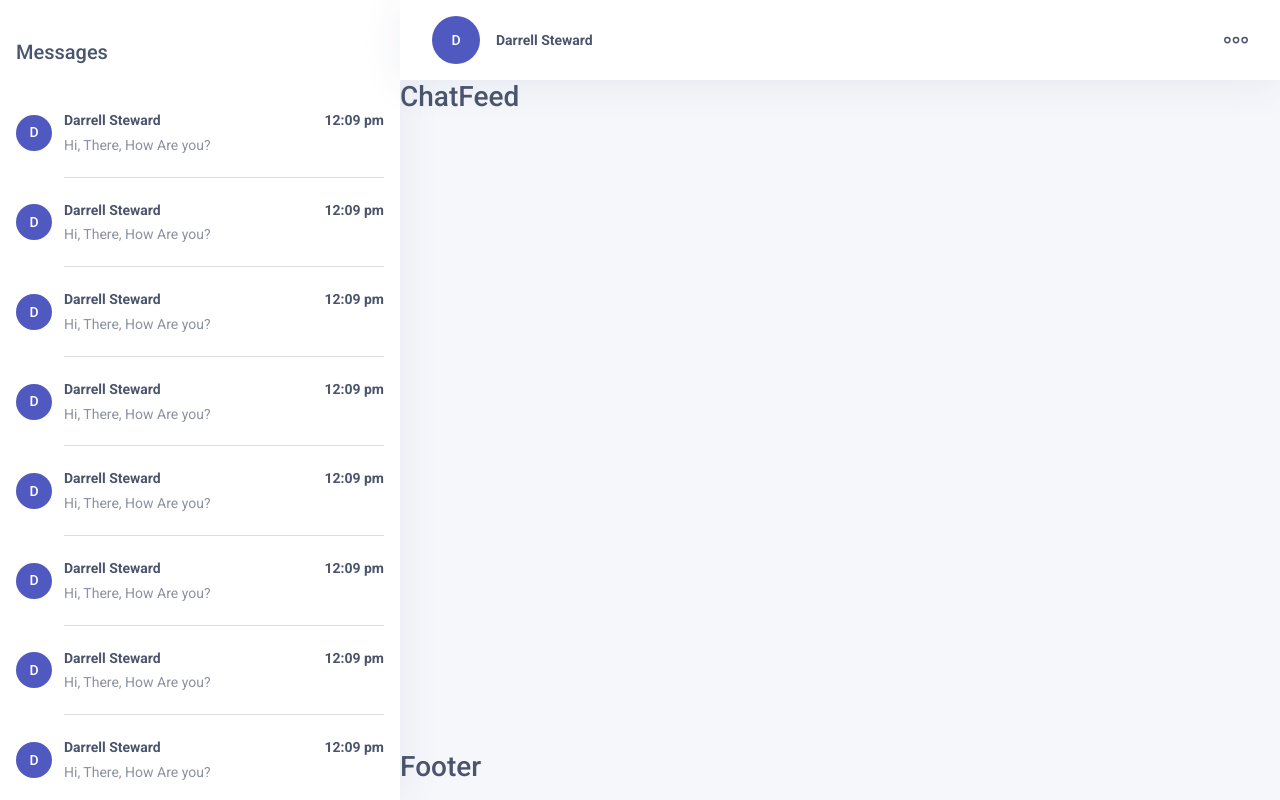
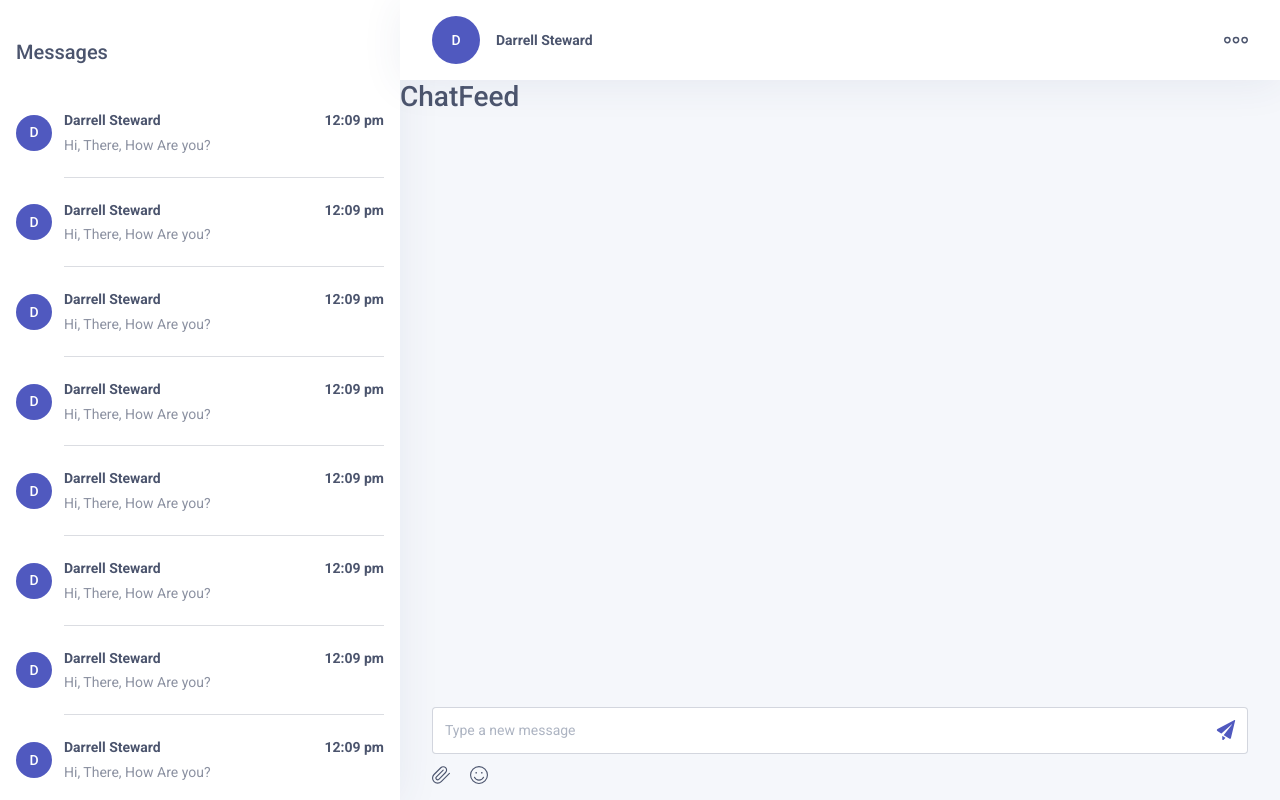
Before and after one commit to sachie-hayashi/chat-app, a React (Create React App) app: page / in a window 1280 px wide. Built offline with nearby package versions, Linux system fonts and the light colour scheme.

Commit message:
chore: create chat footer ui

```diff
--- a/src/components/ChatCard/ChatCard.module.scss
+++ b/src/components/ChatCard/ChatCard.module.scss
@@ -46,7 +46,7 @@
     display: block;
     @include position(absolute, $bottom: calc(var(--chat-link-padding-y) * -1));
     width: 100%;
-    border-bottom: $border-width solid rgba($secondary, 0.2);
+    border-bottom: $border-width solid $border-color;
     content: '';
   }
 
--- a/src/components/Icon/Icon.js
+++ b/src/components/Icon/Icon.js
@@ -2,6 +2,7 @@ import PropTypes from 'prop-types';
 import { ReactComponent as ThreeDots } from '../../assets/icon-three-dots.svg';
 import { ReactComponent as Paperclip } from '../../assets/icon-paperclip.svg';
 import { ReactComponent as SmileySmile } from '../../assets/icon-smiley-smile.svg';
+import { ReactComponent as PaperPlane } from '../../assets/icon-paper-plane.svg';
 
 /**
  * Renders a SVG icon
@@ -19,6 +20,8 @@ const Icon = ({ name, ...attr }) => {
       return <Paperclip {...attr} />;
     case 'smiley-smile':
       return <SmileySmile {...attr} />;
+    case 'paper-plane':
+      return <PaperPlane {...attr} />;
     default:
       return;
   }
--- a/src/layouts/Footer/Footer.js
+++ b/src/layouts/Footer/Footer.js
@@ -1,7 +1,62 @@
+import { useState } from 'react';
+import Icon from '../../components/Icon';
+import styles from './Footer.module.scss';
+
 const Footer = () => {
+  const [input, setInput] = useState('');
+
+  const handleSubmit = e => {
+    e.preventDefault();
+
+    console.log('** input: ', input);
+
+    setInput('');
+  };
+
+  const handleUpload = e => {
+    console.log('** file: ', e.target.files[0]);
+  };
+
   return (
-    <div>
-      <h2>Footer</h2>
+    <div className="py-3">
+      <div className="container-fluid-px-lg">
+        {/* Message Form */}
+        <form className="position-relative" onSubmit={handleSubmit}>
+          <textarea
+            name="message"
+            value={input}
+            rows={1}
+            className={`${styles.textarea} form-control`}
+            placeholder="Type a new message"
+            onChange={e => setInput(e.target.value)}
+          />
+          <button type="submit" className={styles.submit}>
+            <Icon name="paper-plane" />
+          </button>
+        </form>
+
+        <ul className={`${styles.inputList} list-unstyled`}>
+          <li>
+            {/* Image Upload */}
+            <label>
+              <input
+                type="file"
+                name="file"
+                accept="image/*"
+                className="visually-hidden"
+                onChange={handleUpload}
+              />
+              <Icon name="paperclip" />
+            </label>
+          </li>
+
+          <li>
+            <button type="button">
+              <Icon name="smiley-smile" />
+            </button>
+          </li>
+        </ul>
+      </div>
     </div>
   );
 };
--- a/src/layouts/Footer/Footer.module.scss
+++ b/src/layouts/Footer/Footer.module.scss
@@ -0,0 +1,26 @@
+@import '../../styles/core';
+
+.textarea {
+  padding-right: calc($input-padding-x * 2 + 20px) !important;
+  resize: none;
+}
+
+.submit {
+  @include position(absolute, $top: 0, $right: 0, $bottom: 0);
+  padding-right: $input-padding-x;
+}
+
+.inputList {
+  display: flex;
+  column-gap: 1.25rem;
+  margin-top: 0.75rem;
+
+  label {
+    cursor: pointer;
+  }
+
+  svg {
+    width: 1.125rem;
+    height: 1.125rem;
+  }
+}
--- a/src/styles/utils/_variables.scss
+++ b/src/styles/utils/_variables.scss
@@ -5,6 +5,7 @@
 /* ------- Colors ------- */
 $primary: #5059bf;
 $secondary: #4b546d;
+$secondary-light: rgba($secondary, 0.2);
 $tertiary: #f1f1fa;
 $light: #f5f7fb;
 $white: #fff;
@@ -67,11 +68,11 @@ $gutter-width-lg: 32px;
 
 /* ------- Borders ------- */
 $border-width: 1px;
-$border-color: $text-muted;
+$border-color: $secondary-light;
 
 $border-radius: 0.25rem;
 $border-radius-sm: 0.125rem;
-$border-radius-lg: 0.5rem;
+$border-radius-lg: 0.75rem;
 
 /* ------- Box Shadow ------- */
 $box-shadow: 0 0.25rem 2.5rem $shadow-color;
@@ -95,6 +96,7 @@ $input-padding-y: 0.875rem;
 $input-padding-x: 0.75rem;
 $input-bg: $white;
 $input-border-color: $border-color;
+$input-placeholder-color: $text-muted;
 
 /* ------- Sections ------- */
 $section-padding-y-spacers: (
--- a/src/styles/vendors/_bootstrap-custom.scss
+++ b/src/styles/vendors/_bootstrap-custom.scss
@@ -77,6 +77,7 @@ $input-padding-y: $input-padding-y;
 $input-padding-x: $input-padding-x;
 $input-bg: $input-bg;
 $input-border-color: $input-border-color;
+$input-placeholder-color: $input-placeholder-color;
 
 $enable-validation-icons: false;
 
```
Also changed, not shown: src/assets/icon-paper-plane.svg (added).
